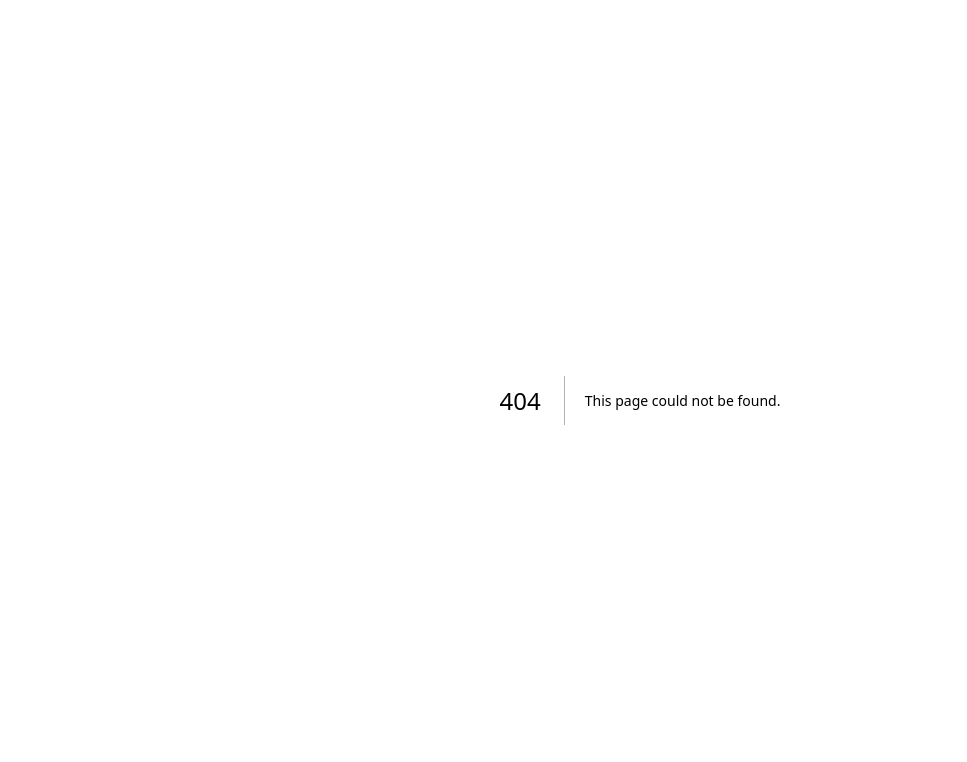
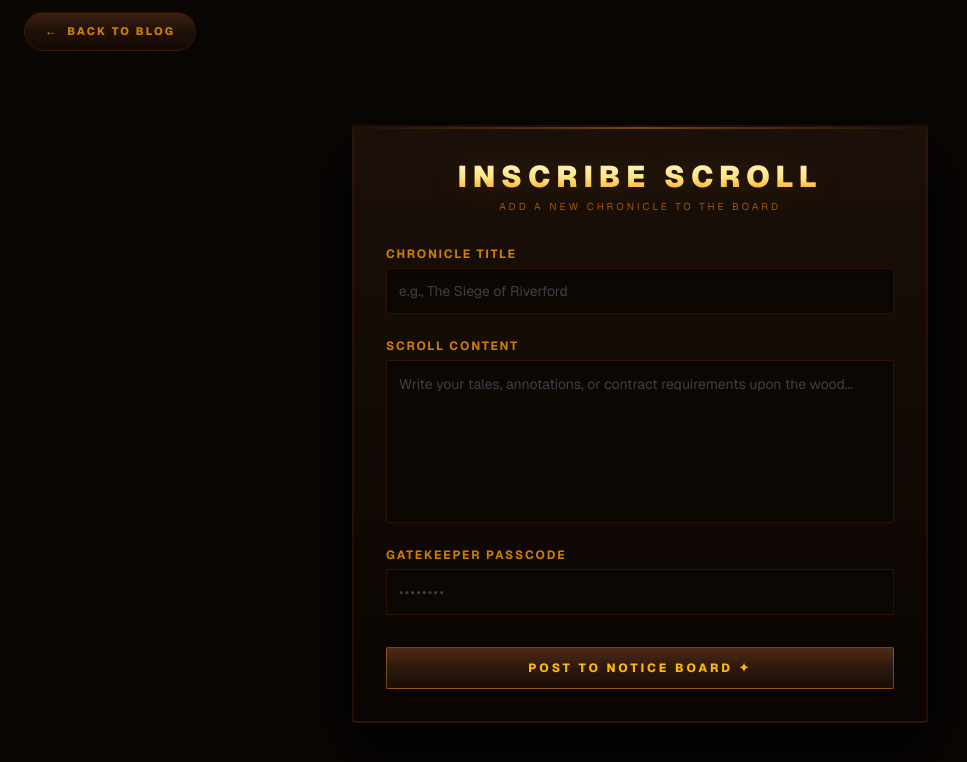
Before and after one commit to idominicherce-web/blogsite, a Next.js app: page /admin in a window 1280 px wide. Before the commit this address had no page. Shown: the top 762 px of the page, without its empty margins (0-967 px from the left). Built offline with nearby package versions, Linux system fonts and the light colour scheme; no server answers.

Commit message:
feat(admin): admin page with create post and form validation

```diff
--- /dev/null
+++ b/app/actions.tsx
@@ -0,0 +1,112 @@
+// app/actions.ts
+"use server";
+
+import { z } from "zod";
+import { db } from "@/lib/db";
+import { posts } from "@/lib/db/schema";
+
+// Post Validation Schema (Title and Body criteria)
+const createPostSchema = z.object({
+	title: z.string().min(5, "Title must be at least 5 characters long").max(100),
+	body: z.string().min(20, "Content must be at least 20 characters long"),
+	password: z.string().min(1, "Admin password is required"),
+});
+
+export type ActionState = {
+	success: boolean;
+	errors?: {
+		title?: string[];
+		body?: string[];
+		password?: string[];
+		global?: string[];
+	};
+	// Keep track of the inputs to restore them on failure
+	fields?: {
+		title?: string;
+		body?: string;
+	};
+	redirectTo?: string;
+};
+
+export async function createPost(
+	_prevState: ActionState,
+	formData: FormData,
+): Promise<ActionState> {
+	// Extract raw values first so we can return them if validation fails
+	const rawTitle = formData.get("title")?.toString() || "";
+	const rawBody = formData.get("body")?.toString() || "";
+
+	const validatedFields = createPostSchema.safeParse({
+		title: rawTitle,
+		body: rawBody,
+		password: formData.get("password")?.toString() || "",
+	});
+
+	if (!validatedFields.success) {
+		return {
+			success: false,
+			errors: validatedFields.error.flatten().fieldErrors,
+			fields: {
+				title: rawTitle,
+				body: rawBody,
+			},
+		};
+	}
+
+	const { title, body, password } = validatedFields.data;
+
+	const ADMIN_PASSWORD = process.env.ADMIN_SECRET || "tavern2026";
+	if (password !== ADMIN_PASSWORD) {
+		return {
+			success: false,
+			errors: {
+				password: ["The gatekeeper rejects your password! Access denied."],
+			},
+			// Retain the fields so they don't clear out on password failure
+			fields: {
+				title,
+				body,
+			},
+		};
+	}
+
+	try {
+		const slug = title
+			.toLowerCase()
+			.replace(/[^a-z0-9]+/g, "-")
+			.replace(/(^-|-$)+/g, "");
+
+		const existingPost = await db.query.posts.findFirst({
+			where: (posts, { eq }) => eq(posts.slug, slug),
+		});
+
+		if (existingPost) {
+			return {
+				success: false,
+				errors: { title: ["A post with a similar title already exists."] },
+				fields: { title, body },
+			};
+		}
+
+		await db.insert(posts).values({
+			title,
+			slug,
+			body,
+		});
+
+		return {
+			success: true,
+			redirectTo: `/blog/${slug}`,
+		};
+	} catch {
+		return {
+			success: false,
+			errors: {
+				global: [
+					"The scroll could not be inscribed due to a database anomaly.",
+				],
+			},
+			fields: { title, body },
+		};
+	}
+}
--- /dev/null
+++ b/app/admin/page.tsx
@@ -0,0 +1,158 @@
+// app/admin/page.tsx
+"use client";
+
+import { useRouter } from "next/navigation";
+import { useActionState, useEffect, useState, useTransition } from "react";
+import type { ActionState } from "@/app/actions";
+import { createPost } from "@/app/actions";
+import LeaveBoardButton from "@/components/LeaveBoardButton";
+
+const initialState: ActionState = {
+	success: false,
+};
+
+export default function AdminNewPostPage() {
+	const [state, formAction, isPending] = useActionState(
+		createPost,
+		initialState,
+	);
+	const router = useRouter();
+	const [, startTransition] = useTransition();
+
+	// Controlled states to preserve inputs across form submission states
+	const [title, setTitle] = useState("");
+	const [body, setBody] = useState("");
+
+	// Sync state fields back to inputs when the Server Action returns errors
+	useEffect(() => {
+		if (state.fields) {
+			setTitle(state.fields.title ?? "");
+			setBody(state.fields.body ?? "");
+		}
+	}, [state.fields]);
+
+	// Redirect cleanly upon successful insertion
+	useEffect(() => {
+		if (!state.success || !state.redirectTo) return;
+
+		const redirectTo = state.redirectTo;
+
+		startTransition(() => {
+			router.push(redirectTo);
+			router.refresh();
+		});
+	}, [state.success, state.redirectTo, router]);
+
+	return (
+		<div className="relative min-h-screen bg-[#090604] text-amber-100 flex flex-col items-center justify-center p-4 sm:p-6 select-none overflow-x-hidden">
+			{/* Quick Escape Vector */}
+			<LeaveBoardButton text="Back to Blog" href="/blog" />
+
+			<div className="w-full max-w-xl bg-linear-to-b from-[#1b1009] via-[#120a05] to-[#0a0502] border-2 border-amber-950/40 rounded-sm p-6 sm:p-8 shadow-[0_25px_60px_rgba(0,0,0,0.85)] relative mt-12">
+				{/* Top Trim Highlight Decor */}
+				<div className="absolute top-0 inset-x-0 h-0.5 bg-linear-to-r from-transparent via-amber-500/40 to-transparent" />
+
+				<header className="mb-8 text-center">
+					<h1 className="bg-linear-to-b from-amber-100 via-amber-200 to-amber-500 bg-clip-text text-2xl sm:text-3xl font-black tracking-[0.2em] text-transparent uppercase drop-shadow-[0_0_15px_rgba(245,158,11,0.15)]">
+						Inscribe Scroll
+					</h1>
+					<p className="text-[10px] font-sans uppercase tracking-[0.3em] text-amber-600/70 mt-1">
+						Add a new chronicle to the board
+					</p>
+				</header>
+
+				<form action={formAction} className="space-y-6">
+					{/* TITLE COMPONENT */}
+					<div className="flex flex-col gap-1.5">
+						<label
+							htmlFor="title"
+							className="text-xs font-bold uppercase tracking-[0.15em] text-amber-500/80"
+						>
+							Chronicle Title
+						</label>
+						<input
+							type="text"
+							id="title"
+							name="title"
+							disabled={isPending}
+							value={title}
+							onChange={(e) => setTitle(e.target.value)}
+							className="w-full bg-[#0d0704] border border-amber-950/60 focus:border-amber-500/50 rounded-xs p-3 font-sans text-sm text-amber-100 outline-none placeholder-zinc-700 transition-all shadow-inner"
+							placeholder="e.g., The Siege of Riverford"
+						/>
+						{state.errors?.title && (
+							<span className="text-[11px] font-medium text-red-400/90 tracking-wide mt-0.5">
+								✦ {state.errors.title[0]}
+							</span>
+						)}
+					</div>
+
+					{/* BODY TEXT COMPONENT */}
+					<div className="flex flex-col gap-1.5">
+						<label
+							htmlFor="body"
+							className="text-xs font-bold uppercase tracking-[0.15em] text-amber-500/80"
+						>
+							Scroll Content
+						</label>
+						<textarea
+							id="body"
+							name="body"
+							rows={6}
+							disabled={isPending}
+							value={body}
+							onChange={(e) => setBody(e.target.value)}
+							className="w-full bg-[#0d0704] border border-amber-950/60 focus:border-amber-500/50 rounded-xs p-3 font-sans text-sm text-amber-100 outline-none placeholder-zinc-700 transition-all resize-none shadow-inner leading-relaxed"
+							placeholder="Write your tales, annotations, or contract requirements upon the wood..."
+						/>
+						{state.errors?.body && (
+							<span className="text-[11px] font-medium text-red-400/90 tracking-wide mt-0.5">
+								✦ {state.errors.body[0]}
+							</span>
+						)}
+					</div>
+
+					{/* PASSWORD SECURITY CORE */}
+					<div className="flex flex-col gap-1.5">
+						<label
+							htmlFor="password"
+							className="text-xs font-bold uppercase tracking-[0.15em] text-amber-500/80"
+						>
+							Gatekeeper Passcode
+						</label>
+						<input
+							type="password"
+							id="password"
+							name="password"
+							disabled={isPending}
+							// 🔒 Kept completely uncontrolled so it clears out cleanly on every attempt
+							className="w-full bg-[#0d0704] border border-amber-950/60 focus:border-amber-500/50 rounded-xs p-3 font-sans text-sm text-amber-100 tracking-widest outline-none placeholder-zinc-700 transition-all shadow-inner"
+							placeholder="••••••••"
+						/>
+						{state.errors?.password && (
+							<span className="text-[11px] font-medium text-red-400/90 tracking-wide mt-0.5">
+								✦ {state.errors.password[0]}
+							</span>
+						)}
+					</div>
+
+					{/* GLOBAL SERVER EXCEPTION FEEDBACK */}
+					{state.errors?.global && (
+						<div className="bg-red-950/30 border border-red-900/40 rounded-xs p-3 text-center text-xs text-red-400">
+							{state.errors.global[0]}
+						</div>
+					)}
+
+					{/* ACTION SUBMIT TRIGGER */}
+					<button
+						type="submit"
+						disabled={isPending}
+						className="w-full inline-flex items-center justify-center rounded-xs border border-amber-500/40 bg-linear-to-b from-[#4e2a14] via-[#2d180b] to-[#1a0e06] py-3 text-xs font-extrabold uppercase tracking-[0.25em] text-amber-400 transition-all duration-200 hover:text-amber-200 hover:border-amber-400 hover:shadow-[0_0_20px_rgba(245,158,11,0.25)] active:scale-[0.99] disabled:opacity-40 disabled:pointer-events-none cursor-pointer mt-2 shadow-md"
+					>
+						{isPending ? "Inscribing Scroll..." : "Post to Notice Board ✦"}
+					</button>
+				</form>
+			</div>
+		</div>
+	);
+}
```
